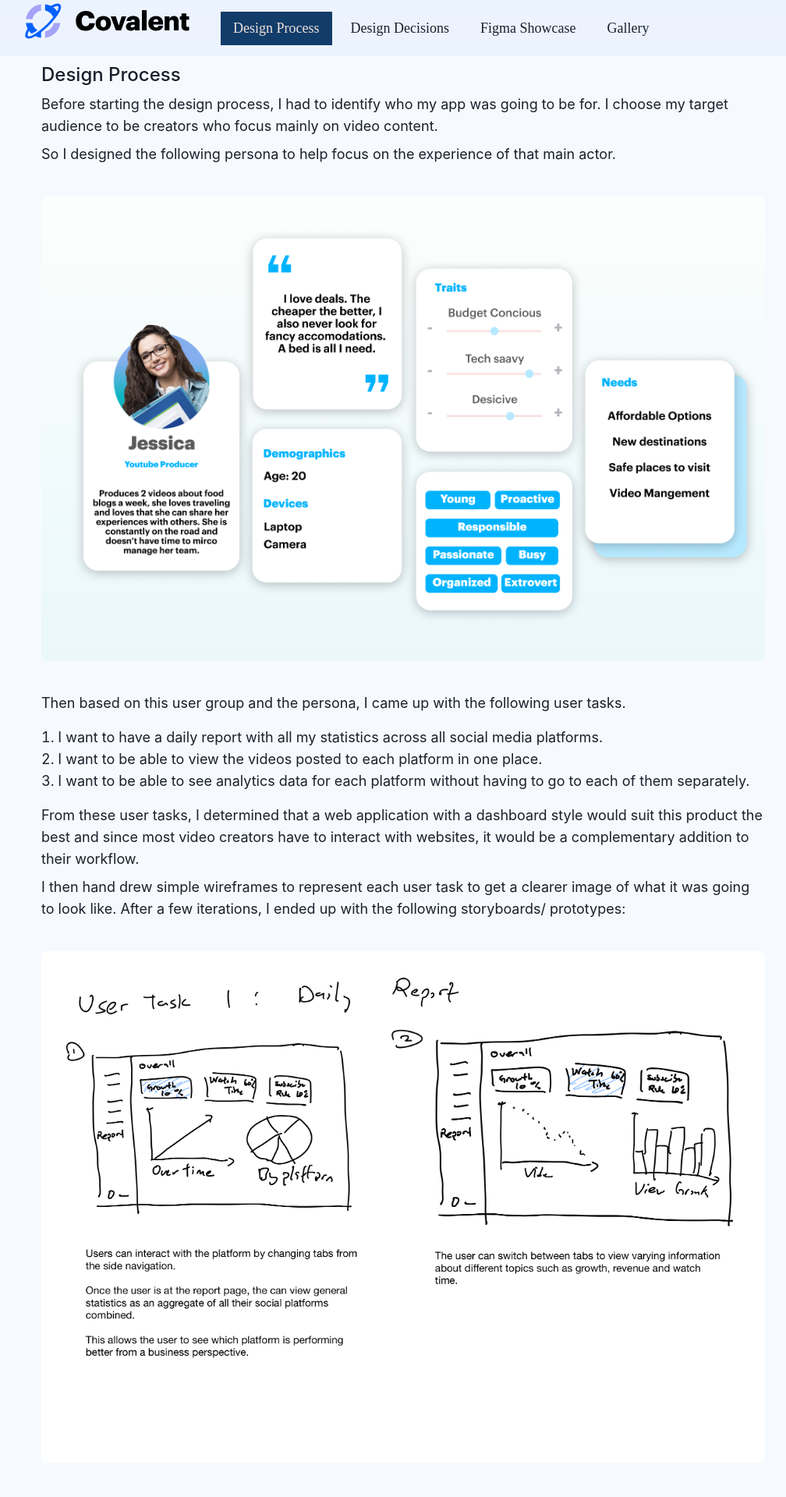
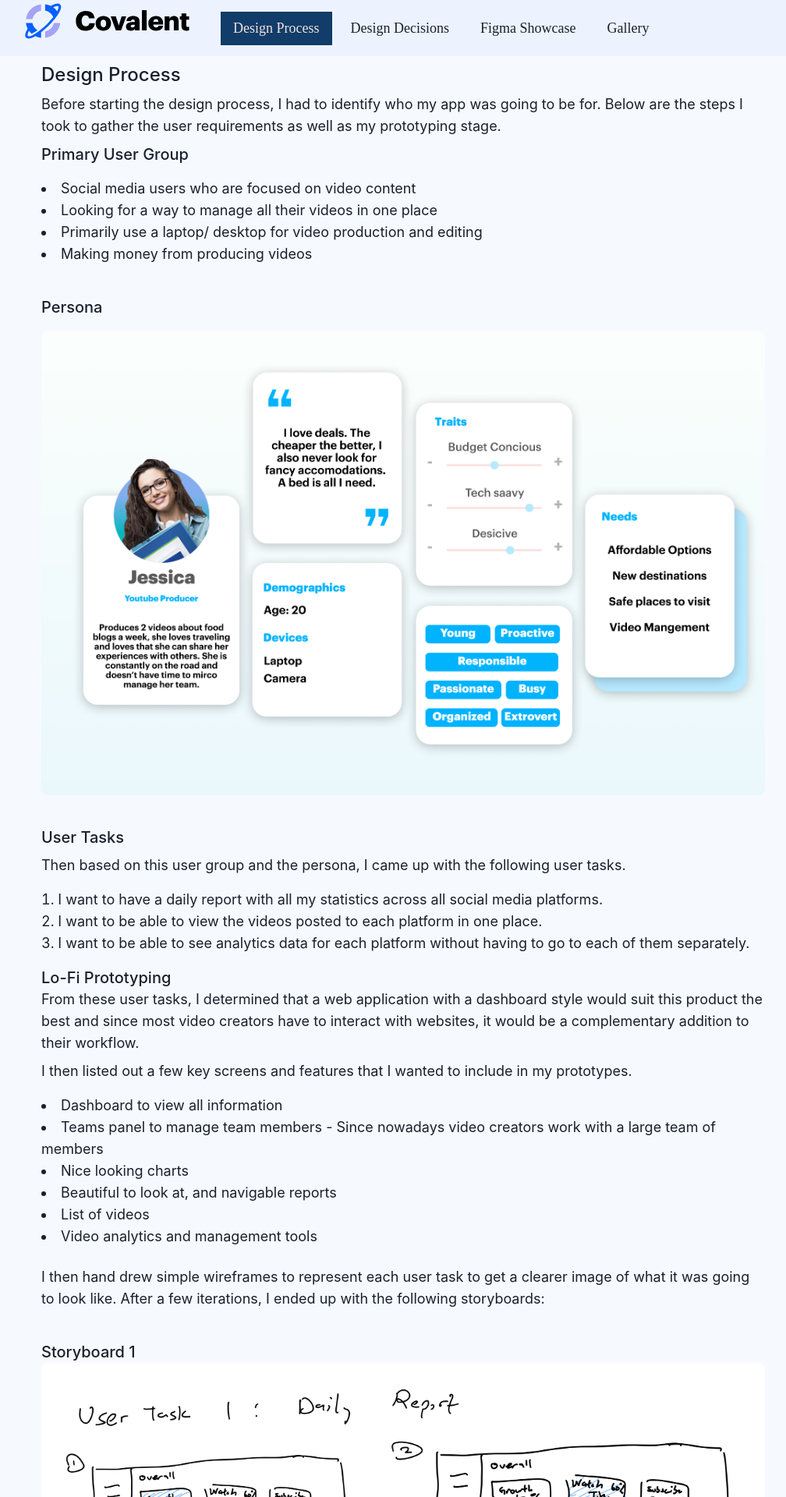
Before and after one commit to ong6/covalent, a Next.js app: page /process in a window 1280 px wide. Shown: the top 1920 px of the page at 78% size, without its empty margins (123-1131 px from the left). Built offline with nearby package versions, Linux system fonts and the light colour scheme.

Commit message:
updated process wording

```diff
--- a/pages/process.js
+++ b/pages/process.js
@@ -24,16 +24,26 @@ export default function Home() {
 						<div className="text-2xl font-medium">Design Process</div>
 						<div className="text-lg mt-2">
 							Before starting the design process, I had to identify who my app
-							was going to be for. I choose my target audience to be creators
-							who focus mainly on video content.
+							was going to be for. Below are the steps I took to gather the user
+							requirements as well as my prototyping stage.
 						</div>
-						<div className="text-lg mt-2">
-							So I designed the following persona to help focus on the
-							experience of that main actor.
-						</div>
+						<div className="text-xl font-medium mt-2">Primary User Group</div>
+						<ol className="text-lg list-disc list-inside py-4">
+							<li className="li">
+								Social media users who are focused on video content
+							</li>
+							<li className="li">
+								Looking for a way to manage all their videos in one place
+							</li>
+							<li className="li">
+								Primarily use a laptop/ desktop for video production and editing
+							</li>
+							<li className="li">Making money from producing videos</li>
+						</ol>
 					</div>
 				</Section>
 				<Section delay={0.2}>
+					<div className="text-xl font-medium">Persona</div>
 					<div className="flex justify-center py-4 text-xl">
 						<Image
 							src={persona}
@@ -45,6 +55,7 @@ export default function Home() {
 				</Section>
 				<Section delay={0.2}>
 					<div className="text-lg mt-6">
+						<div className="text-xl font-medium">User Tasks</div>
 						<div className="text-lg mt-2">
 							Then based on this user group and the persona, I came up with the
 							following user tasks.
@@ -63,6 +74,7 @@ export default function Home() {
 								without having to go to each of them separately.
 							</li>
 						</ol>
+						<div className="text-xl font-medium">Lo-Fi Prototyping</div>
 						<div className="div">
 							From these user tasks, I determined that a web application with a
 							dashboard style would suit this product the best and since most
@@ -70,14 +82,32 @@ export default function Home() {
 							complementary addition to their workflow.
 						</div>
 						<div className="mt-2">
+							I then listed out a few key screens and features that I wanted to
+							include in my prototypes.
+						</div>
+						<ol className="text-lg list-disc list-inside py-4">
+							<li className="li">Dashboard to view all information</li>
+							<li className="li">
+								Teams panel to manage team members - Since nowadays video
+								creators work with a large team of members
+							</li>
+							<li className="li">Nice looking charts</li>
+							<li className="li">
+								Beautiful to look at, and navigable reports
+							</li>
+							<li className="li">List of videos</li>
+							<li className="li">Video analytics and management tools</li>
+						</ol>
+						<div className="mt-2">
 							I then hand drew simple wireframes to represent each user task to
 							get a clearer image of what it was going to look like. After a few
-							iterations, I ended up with the following storyboards/ prototypes:
+							iterations, I ended up with the following storyboards:
 						</div>
 					</div>
 				</Section>
 				<Section delay={0.3}>
-					<div className="flex justify-center py-4 text-xl">
+					<div className="flex flex-col justify-center py-4 text-xl">
+						<div className="text-xl font-medium">Storyboard 1</div>
 						<Image
 							src={wireframe_01}
 							alt="covalent"
@@ -87,7 +117,8 @@ export default function Home() {
 					</div>
 				</Section>
 				<Section delay={0.3}>
-					<div className="flex justify-center py-4 text-xl">
+					<div className="flex flex-col justify-center py-4 text-xl">
+						<div className="text-xl font-medium">Storyboard 2</div>
 						<Image
 							src={wireframe_02}
 							alt="covalent"
@@ -96,10 +127,77 @@ export default function Home() {
 						/>
 					</div>
 				</Section>
+				<Section delay={0.4}>
+					<div className="text-lg mt-4">
+						<div className="text-lg mt-2">
+							After designing the Storyboards I devised a user flow that would
+							fit with the design of the app.
+						</div>
+						<div className="text-xl font-medium mt-2">
+							User Flow 1 - Analytics
+						</div>
+						<ol className="text-lg list-decimal list-inside py-4">
+							<li className="li">
+								User logs in with their account and is redirected to the
+								dashboard.
+							</li>
+							<li className="li">
+								User can choose to view the videos they have posted or view the
+								analytics data.
+							</li>
+							<li className="li">
+								User chooses to view the analytics data and see a page
+								containing a few graphs and can choose the video platform they
+								wish to see the data for.
+							</li>
+						</ol>
+						<div className="text-xl font-medium mt-2">User Flow 2 - Report</div>
+						<ol className="text-lg list-decimal list-inside py-4">
+							<li className="li">
+								User logs in with their account and is redirected to the
+								dashboard.
+							</li>
+							<li className="li">
+								User goes to the Report page to view the business data for the
+								day.
+							</li>
+							<li className="li">
+								User is able to clearly and easily pick out information they
+								need.
+							</li>
+							<li className="li">
+								User can toggle between different reports and see the relevant
+								data.
+							</li>
+						</ol>
+						<div className="text-xl font-medium mt-2">User Flow 3 - Videos</div>
+						<ol className="text-lg list-decimal list-inside py-4">
+							<li className="li">
+								User logs in with their account and is redirected to the
+								dashboard.
+							</li>
+							<li className="li">
+								User goes to the Videos page to view the previously uploaded
+								videos and scheduled videos
+							</li>
+							<li className="li">
+								User is able to clearly see the view data, the thumbnail, and
+								the title of the video from the list.
+							</li>
+							<li className="li">
+								User can then view the analytics of each video in the list.
+							</li>
+						</ol>
+						<div className="mt-2">
+							I then moved on to evaluate some of the past designs I created.
+						</div>
+					</div>
+				</Section>
 				<Section delay={0.5}>
 					<div className="text-lg mt-4">
+						<div className="text-xl font-medium">Design Findings</div>
 						<div className="text-lg mt-2">
-							Some of the design decisions I faced when working on the
+							Some of the design decisions I weighed while working on the
 							wireframe:
 						</div>
 						<ol className="text-lg list-disc list-inside py-4">
@@ -107,7 +205,8 @@ export default function Home() {
 								Using a dashboard style vs using a traditional style webpage.
 							</li>
 							<li className="li">
-								What tabs do I want to showcase on the sidebar.
+								The relevant tabs on the sidebar, should the side bar be
+								collapsable
 							</li>
 							<li className="li">
 								Usage of graphs and if they add value to the user especially
@@ -121,7 +220,7 @@ export default function Home() {
 							be able to see the data in a more organized way.
 						</div>
 						<div className="mt-2">
-							Once the Low-Fi mockups where done, I started to design the Hi-Fi
+							Once these steps where done, I started to design the High-Fi
 							version of the web application on Figma.
 						</div>
 					</div>
```
